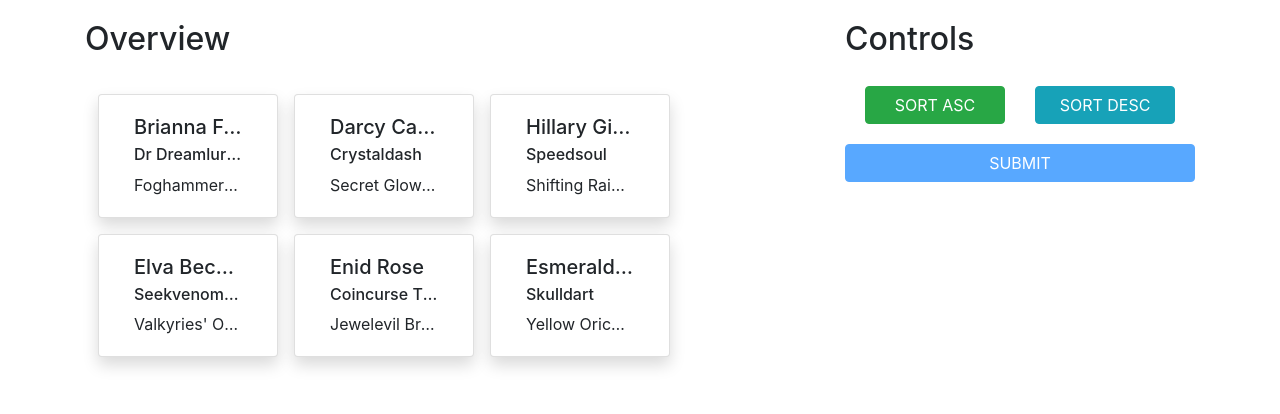
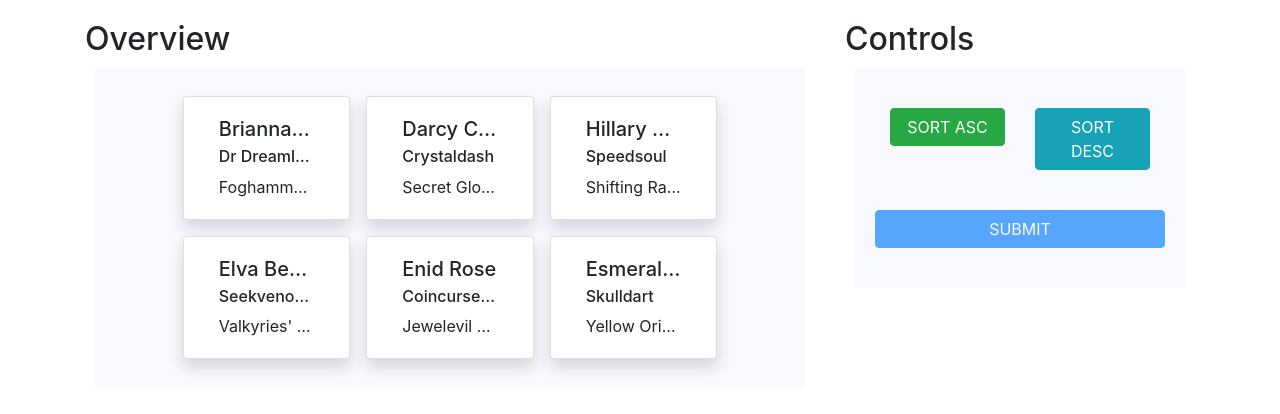
Before and after one commit to vemu/card-game, an Angular app: page / in a window 1280 px wide. Shown: the top 414 px of the page. Built offline with nearby package versions, Linux system fonts and the light colour scheme.

Commit message:
Minor update in styling the blocks

```diff
--- a/src/app/app.component.ts
+++ b/src/app/app.component.ts
@@ -1,34 +1,15 @@
 import { Component, OnInit, Input } from '@angular/core';
-import { Players } from './mock-players'
-import { Player } from './player';
+
 @Component({
   selector: 'app-root',
   templateUrl: './app.component.html',
   styleUrls: ['./app.component.css']
 })
+
 export class AppComponent implements OnInit {
   title = 'card-game';
-  // selectedPlayer: Player;
-  // players = Players;
-  @Input() player: Player;
 
   ngOnInit() {
-    // this.selectedPlayer = player;
   }
 
-  // showPlayerDetails(player) {
-  //   this.selectedPlayer = player;
-  // }
-
-  // sortAsc() {
-  //   this.players.sort((a, b) => a.realName.localeCompare(b.realName));
-  // }
-
-  // sortDesc() {
-  //   this.players.sort((a, b) => b.realName.localeCompare(a.realName));
-  // }
-
-  submitPlayer() {
-    console.log(this.player);
-  }
 }
--- a/src/app/app.module.ts
+++ b/src/app/app.module.ts
@@ -1,5 +1,6 @@
 import { BrowserModule } from '@angular/platform-browser';
 import { NgModule } from '@angular/core';
+import { HttpClient, HttpClientModule } from '@angular/common/http';
 
 import { AppComponent } from './app.component';
 import { PlayersOverviewComponent } from './players-overview/players-overview.component';
@@ -14,7 +15,8 @@ import { ControlsComponent } from './controls/controls.component';
     ControlsComponent
   ],
   imports: [
-    BrowserModule
+    BrowserModule,
+    HttpClientModule
   ],
   providers: [],
   bootstrap: [AppComponent]
--- a/src/app/controls/controls.component.css
+++ b/src/app/controls/controls.component.css
@@ -0,0 +1,7 @@
+.row-container-controls {
+    background-color: ghostwhite;
+}
+
+.btn {
+    margin: 20px 0;
+}
--- a/src/app/controls/controls.component.html
+++ b/src/app/controls/controls.component.html
@@ -1,12 +1,13 @@
 <!-- Control panel -->
 <h2>Controls</h2>
-<div class="row row-container">
-  <div class="col">
-    <button type="button" class="btn btn-block btn-success" (click)="sortAsc()">SORT ASC</button>
-  </div>
-  <div class="col">
-    <button type="button" class="btn btn-block btn-info" (click)="sortDesc()">SORT DESC</button>
-  </div>
+<div class="row row-container row-container-controls">
+    <div class="col">
+      <button type="button" class="btn btn-block btn-success" (click)="sortPlayersAsc()">SORT ASC</button>
+    </div>
+    <div class="col">
+      <button type="button" class="btn btn-block btn-info" (click)="sortPlayersDesc()">SORT DESC</button>
+    </div>
+
+  <button type="button" class="btn btn-block btn-primary" (click)="submitPlayer()"
+    [disabled]="!playerSelectedFromOverview">SUBMIT</button>
 </div>
-<button type="button" class="btn btn-block btn-primary" (click)="submitPlayer()"
-  [disabled]="!playerSelectedFromOverview">SUBMIT</button>
--- a/src/app/controls/controls.component.ts
+++ b/src/app/controls/controls.component.ts
@@ -15,7 +15,16 @@ export class ControlsComponent implements OnInit {
     this.playerService.selectedPlayer.subscribe(playerSelectedFromOverview => this.playerSelectedFromOverview = playerSelectedFromOverview)
   }
 
+  sortPlayersAsc() {
+    this.playerService.sortAsc();
+  }
+
+  sortPlayersDesc() {
+    this.playerService.sortDesc();
+  }
+
   submitPlayer() {
-    alert(this.playerSelectedFromOverview);
+    // POST this player to BE
+    this.playerService.postPlayerData(this.playerSelectedFromOverview);
   }
 }
--- a/src/app/player-detail/player-detail.component.css
+++ b/src/app/player-detail/player-detail.component.css
@@ -1,3 +1,3 @@
 .row-container-details {
-    background-color: ghostwhite
+    background-color: ghostwhite;
 }
--- a/src/app/player.service.ts
+++ b/src/app/player.service.ts
@@ -1,5 +1,6 @@
 import { Injectable } from '@angular/core';
 import { BehaviorSubject } from 'rxjs';
+import { HttpClient, HttpHeaders } from '@angular/common/http';
 
 import { Player } from './player';
 import { Players } from './mock-players';
@@ -7,9 +8,13 @@ import { Players } from './mock-players';
 @Injectable({
   providedIn: 'root'
 })
+
 export class PlayerService {
   private playerSelection = new BehaviorSubject(null);
   selectedPlayer = this.playerSelection.asObservable();
+  apiUrl = ""; // API Url of the Backend Endpoint (HTTP-POST)
+
+  constructor(private http: HttpClient) { }
 
   getPlayers(): Player[] {
     return Players;
@@ -19,4 +24,31 @@ export class PlayerService {
     this.playerSelection.next(player)
   }
 
+  sortAsc() {
+    Players.sort((a, b) => a.realName.localeCompare(b.realName));
+  }
+
+  sortDesc() {
+    Players.sort((a, b) => b.realName.localeCompare(a.realName));
+  }
+
+  postPlayerData(player: Player) {
+    let httpHeaders = new HttpHeaders({
+      'Content-Type': 'application/json',
+      'Cache-Control': 'no-cache'
+    });
+    let options = {
+      headers: httpHeaders
+    };
+
+    this.http.post<Player>(this.apiUrl, player, options)
+      .subscribe(
+        data => {
+          console.log("POST Request is successful ", data);
+        },
+        error => {
+          console.log("Error", error);
+        })
+  }
+
 }
--- a/src/app/players-overview/players-overview.component.css
+++ b/src/app/players-overview/players-overview.component.css
@@ -1,10 +1,10 @@
 .card {
     cursor: pointer;
-    transition: transform .5s;
+    transition: transform .25s;
 }
 
 .card:hover, .selected{
-    background-color: ghostwhite;
+    background-color: aqua;
     transform: scale(1.05);
 }
 
@@ -13,3 +13,8 @@
     overflow: hidden;
     white-space: nowrap;
 }
+
+.row-container-overview {
+    background-color: ghostwhite;
+    justify-content: center;
+}
--- a/src/app/players-overview/players-overview.component.html
+++ b/src/app/players-overview/players-overview.component.html
@@ -1,6 +1,6 @@
 
 <h2>Overview</h2>
-<div class="row row-container">
+<div class="row row-container row-container-overview">
   <div class="col-lg-3 card m-2 shadow rounded" *ngFor="let player of players"
     [class.selected]="player === selectedPlayer" (click)="showPlayerDetails(player)">
     <div class="card-body">
--- a/src/styles.css
+++ b/src/styles.css
@@ -4,4 +4,5 @@
 }
 .row-container {
     padding: 20px;
+    margin: 10px;
 }
```
